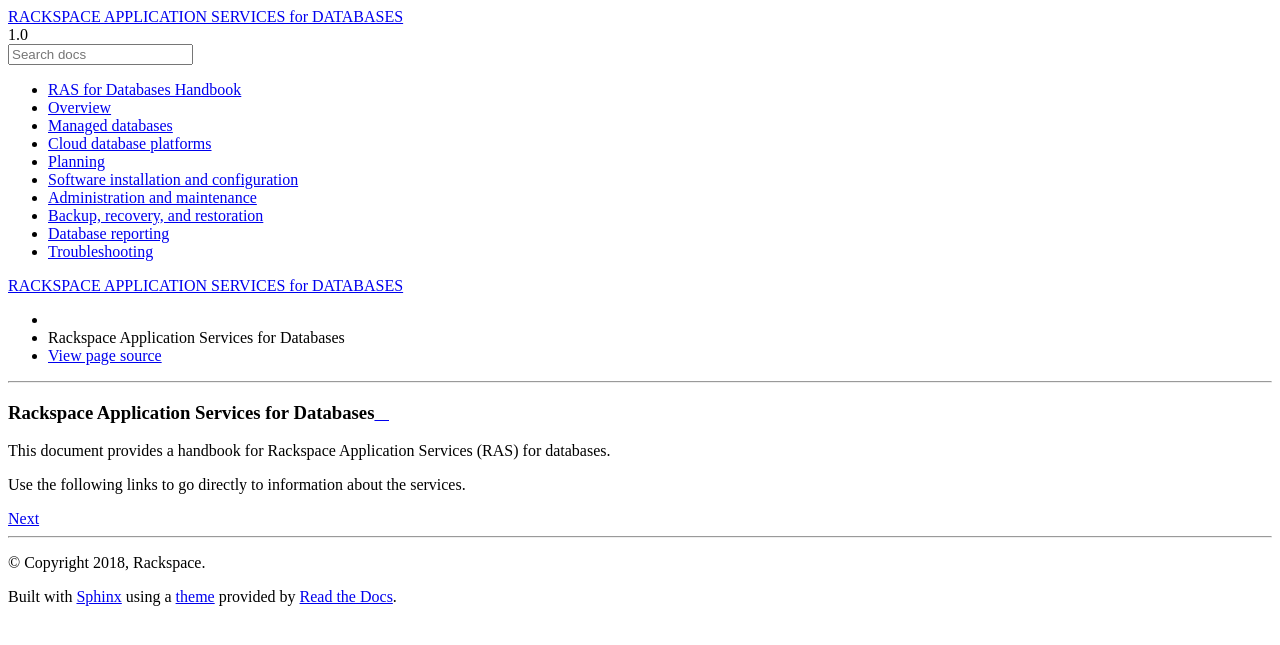
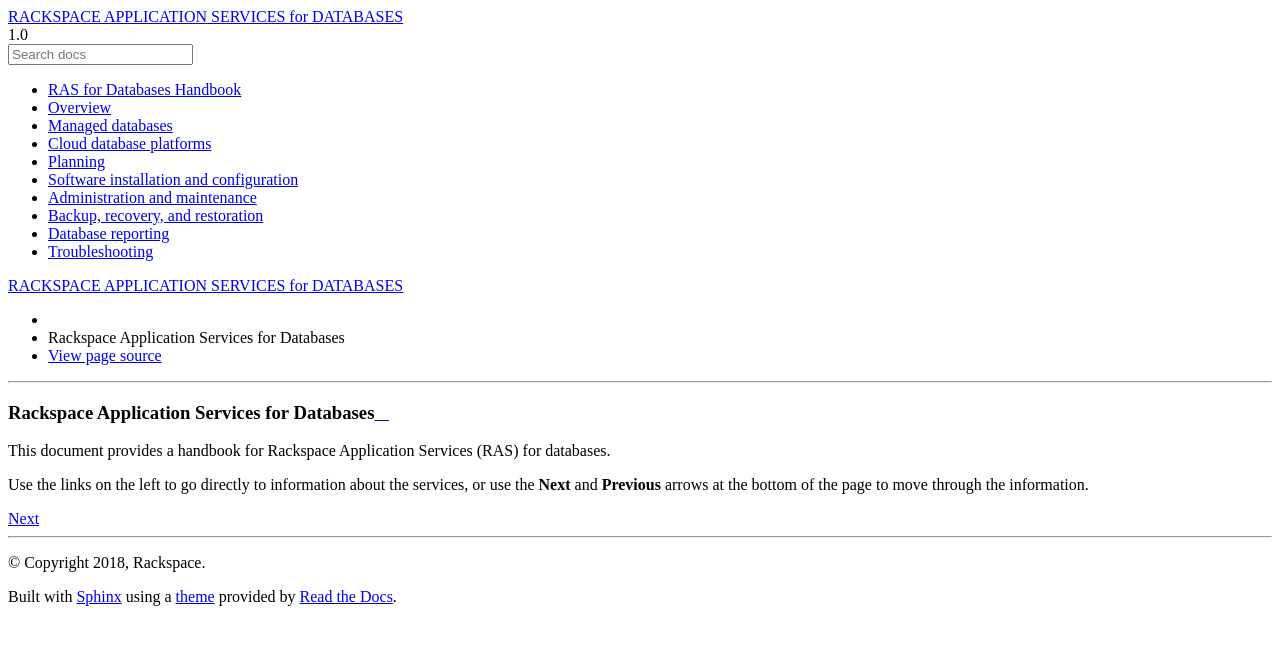
Before and after one commit to rackerlabs/docs-ras-databases, a Sphinx documentation site: the page built from docs/index.rst, in a window 1280 px wide. Shown: the top 645 px of the page. Built offline with Sphinx 7.4.7 and the Read the Docs theme 2.0.0, drawn with Linux system fonts in a browser that asks for light colours.

Commit message:
Update index.rst

```diff
--- a/docs/index.rst
+++ b/docs/index.rst
@@ -7,8 +7,10 @@
 This document provides a handbook for Rackspace
 Application Services (RAS) for databases.
 
-Use the following links to go directly to
-information about the services.
+Use the links on the left to go directly to
+information about the services, or use the
+**Next** and **Previous** arrows at the bottom
+of the page to move through the information.
 
 .. toctree::
    :hidden:
```
